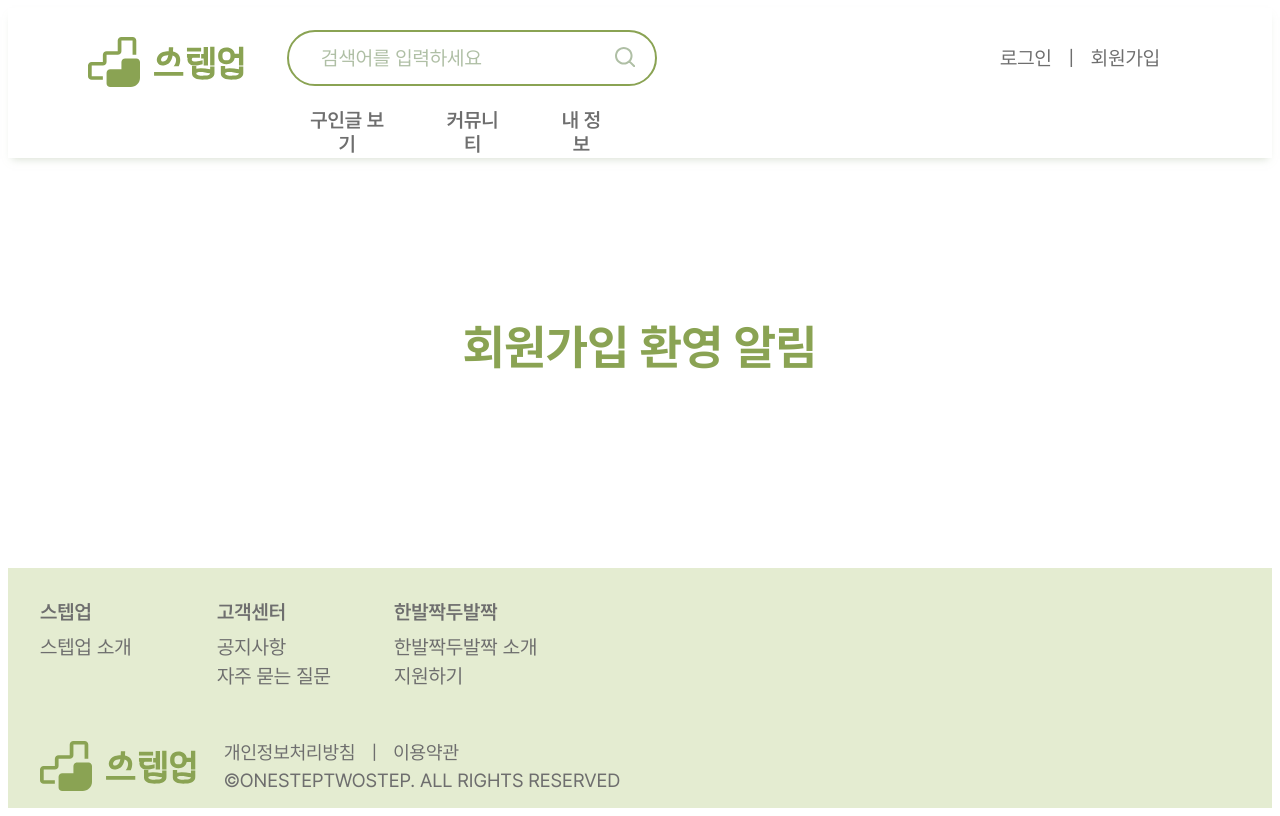
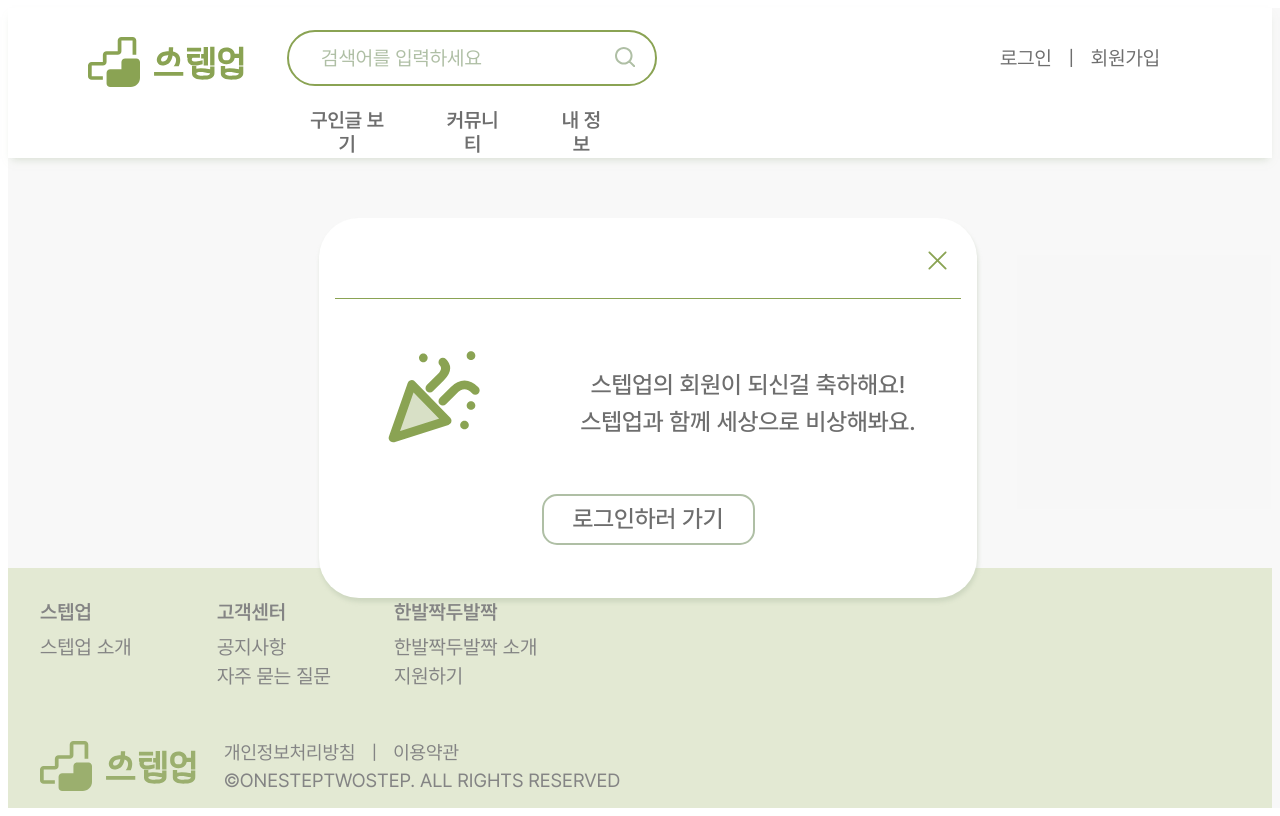
Before and after one commit to ICT-project-stepup/stepup-web, a React (Create React App) app: page /signinwelcome in a window 1280 px wide. Shown: the top 816 px of the page. Built offline with nearby package versions, Linux system fonts and the light colour scheme.

Commit message:
Feat: 회원가입 성공 모달 만들기

```diff
--- a/src/pages/popup/SignInWelcome.js
+++ b/src/pages/popup/SignInWelcome.js
@@ -1,22 +1,125 @@
-import { styled } from "styled-components";
+import React from "react";
+import styled from "styled-components";
+import { useNavigate } from "react-router-dom";
+import { ReactComponent as CongratsIcon } from "../../icons/CongratsIcon.svg";
+import { ReactComponent as XIcon } from "../../icons/XIcon.svg";
+import RoundWhiteBtn from "../../components/buttons/RoundWhiteBtn";
 
 /* 채은 */
-export default function SignInWelcome() {
-    return(
-        <Test>
-            <span>회원가입 환영 알림</span>
-        </Test>
-    )
-}
+const NoLogIn = () => {
+  const navigate = useNavigate();
 
-const Test = styled.div`
-    width: 100%;
-    height: 100%;
-    display: flex;
-    justify-content: center;
-    margin-top: 10rem;
+  const handleClose = () => {
+    navigate(-1);
+  };
 
-    font-family: "Pretendard-Bold";
-    font-size: 3rem;
-    color: #8AA353;
+  const handleLoginClick = () => {
+    navigate("/login");
+  };
+
+  return (
+    <Wrapper>
+      <Container>
+        <CloseButton onClick={handleClose}>
+          <StyledXIcon />
+        </CloseButton>
+        <Line />
+        <CompleteWrapper>
+          <StyledCongratsIcon />
+
+          <Message>
+            <span>스텝업의 회원이 되신걸 축하해요!</span>
+            <span>스텝업과 함께 세상으로 비상해봐요.</span>
+          </Message>
+          <RoundWhiteBtn
+            text={"로그인하러 가기"}
+            onClick={handleLoginClick}
+            style={{
+              boxSizing: "border-box",
+              width: "13.3125rem",
+              height: "3.1875rem",
+              cursor: "pointer",
+              fontFamily: "Pretendard-Medium",
+              fontSize: "1.5rem",
+              lineHeight: "1.79rem",
+              position: "absolute",
+              border: "0.125rem solid #afbfa5",
+              borderRadius: "0.9375rem",
+              marginTop: "15rem",
+            }}
+          />
+        </CompleteWrapper>
+      </Container>
+    </Wrapper>
+  );
+};
+
+const Wrapper = styled.div`
+  position: absolute;
+  width: 100%;
+  height: 100%;
+  background: rgba(217, 217, 217, 0.2);
 `;
+
+const Container = styled.div`
+  position: absolute;
+  top: 50%;
+  left: 50%;
+  transform: translate(-50%, -50%);
+  width: 41.125rem;
+  height: 23.75rem;
+  text-align: center;
+  border-radius: 40px;
+  box-sizing: border-box;
+  font-family: Pretendard-Medium;
+  font-size: 24px;
+  color: #6e6e6e;
+  box-shadow: 1px 4px 4px rgba(175, 191, 165, 0.4);
+  background: #ffffff;
+  padding: 1rem;
+`;
+
+const StyledXIcon = styled(XIcon)`
+  margin-left: 36.1875rem;
+  margin-top: 0.7rem;
+`;
+
+const StyledCongratsIcon = styled(CongratsIcon)`
+  margin-right: 6rem;
+`;
+
+const CloseButton = styled.button`
+  top: 1.5625rem;
+  right: 1rem;
+  background: none;
+  border: none;
+  font-size: 1.5rem;
+  cursor: pointer;
+`;
+
+const Line = styled.div`
+  width: 100%;
+  height: 0.0625rem;
+  background-color: #8aa353;
+  margin: 1rem 0;
+  border: 0.125rem;
+`;
+
+const CompleteWrapper = styled.div`
+  display: flex;
+  align-items: center;
+  justify-content: center;
+  margin-top: 3rem;
+`;
+
+const Message = styled.div`
+  display: flex;
+  flex-direction: column;
+  align-items: center;
+
+  span {
+    margin-top: 0.5rem;
+  }
+`;
+
+export default NoLogIn;
```
Also changed, not shown: src/icons/CongratsIcon.svg (added).
